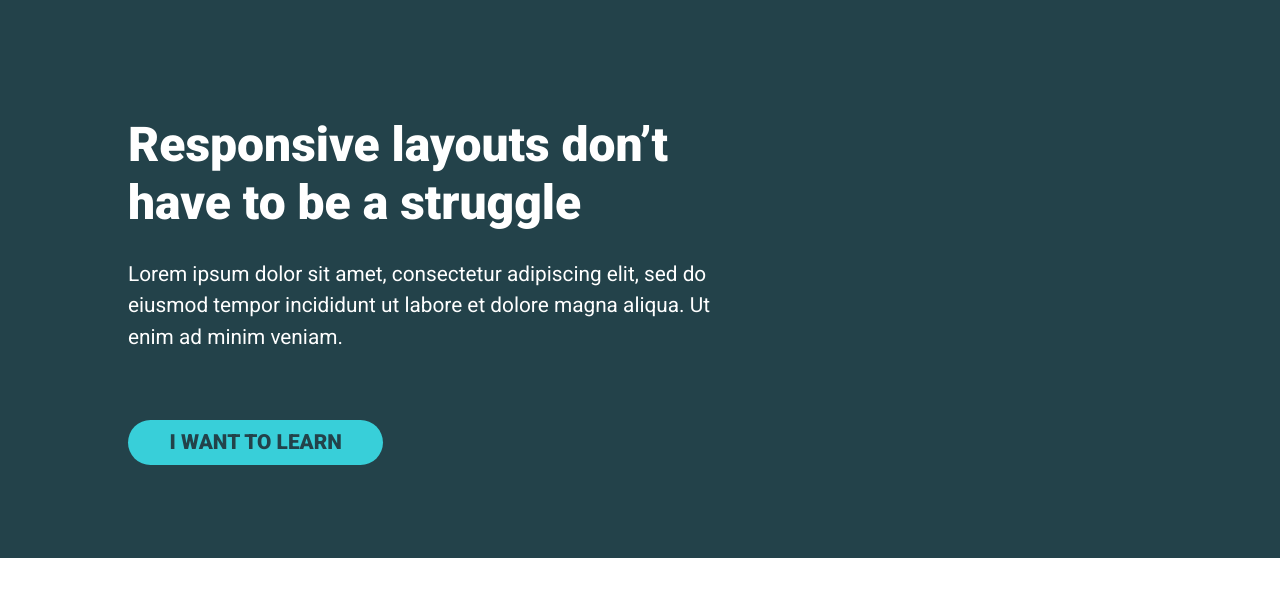
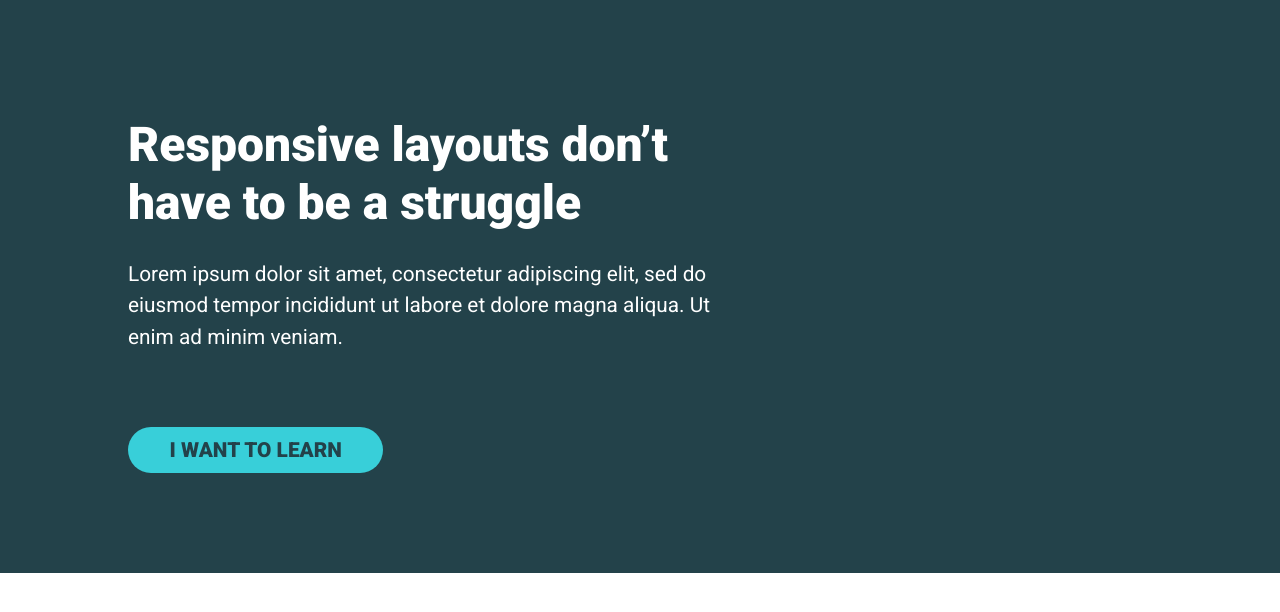
Before and after one commit to BlonoBuccellati/kp-responsive-design, a Next.js app: page /Day7/solution-day5-answer in a window 1280 px wide. Shown: the top 612 px of the page. Built offline with nearby package versions, Linux system fonts and the light colour scheme.

Commit message:
fix(Day7): inline-blockでボタンを適切にスタイリング

```diff
--- a/src/app/Day7/solution-day5-answer/page.tsx
+++ b/src/app/Day7/solution-day5-answer/page.tsx
@@ -16,7 +16,7 @@ const Page = () => {
               </p>
               <a
                 href="#"
-                className="rounded-full bg-[#38CFD9] px-[2em] py-[.5em] font-black text-[#23424A] uppercase hover:opacity-75"
+                className="inline-block rounded-full bg-[#38CFD9] px-[2em] py-[.5em] leading-[1.2] font-black text-[#23424A] uppercase hover:opacity-75"
               >
                 I want to learn
               </a>
```
